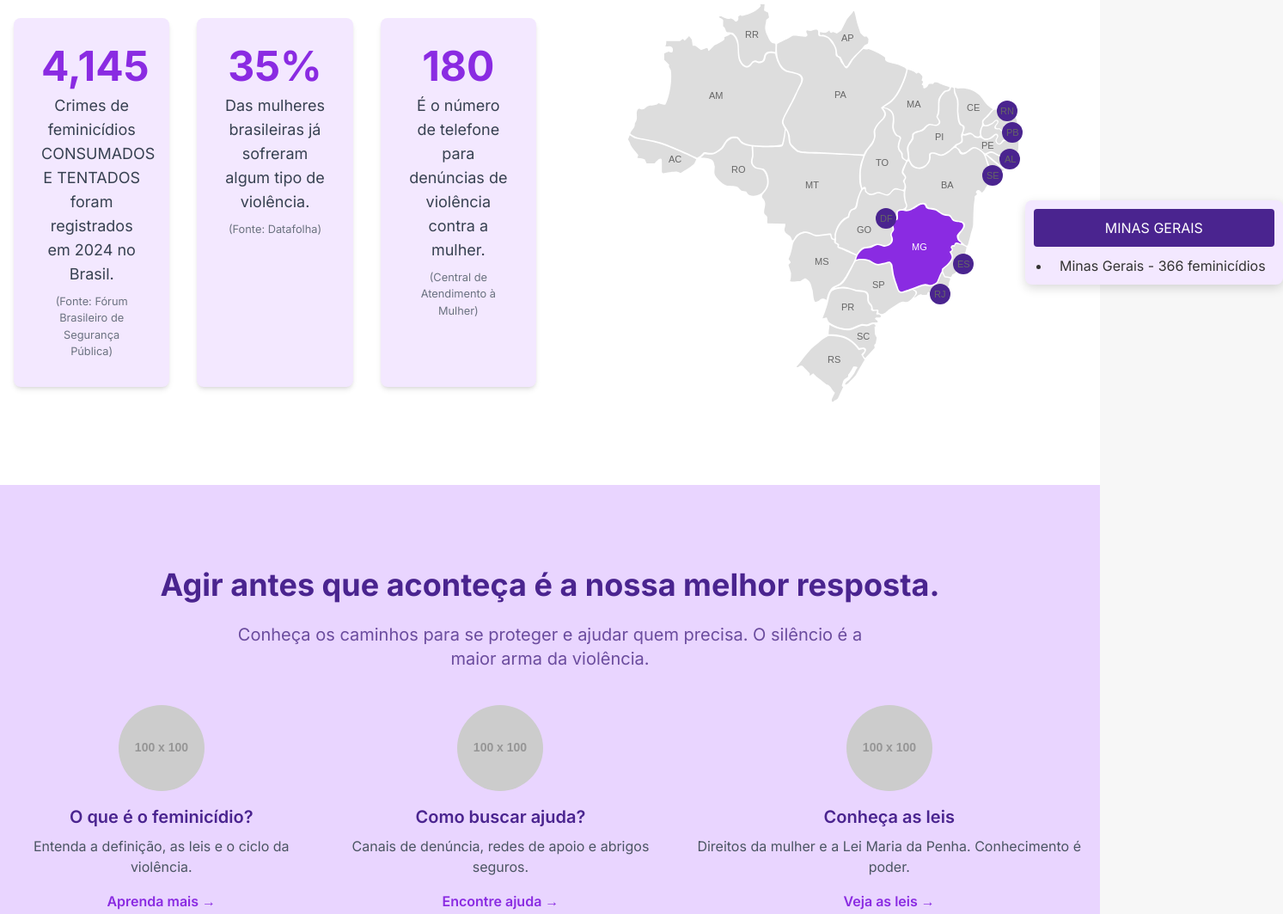
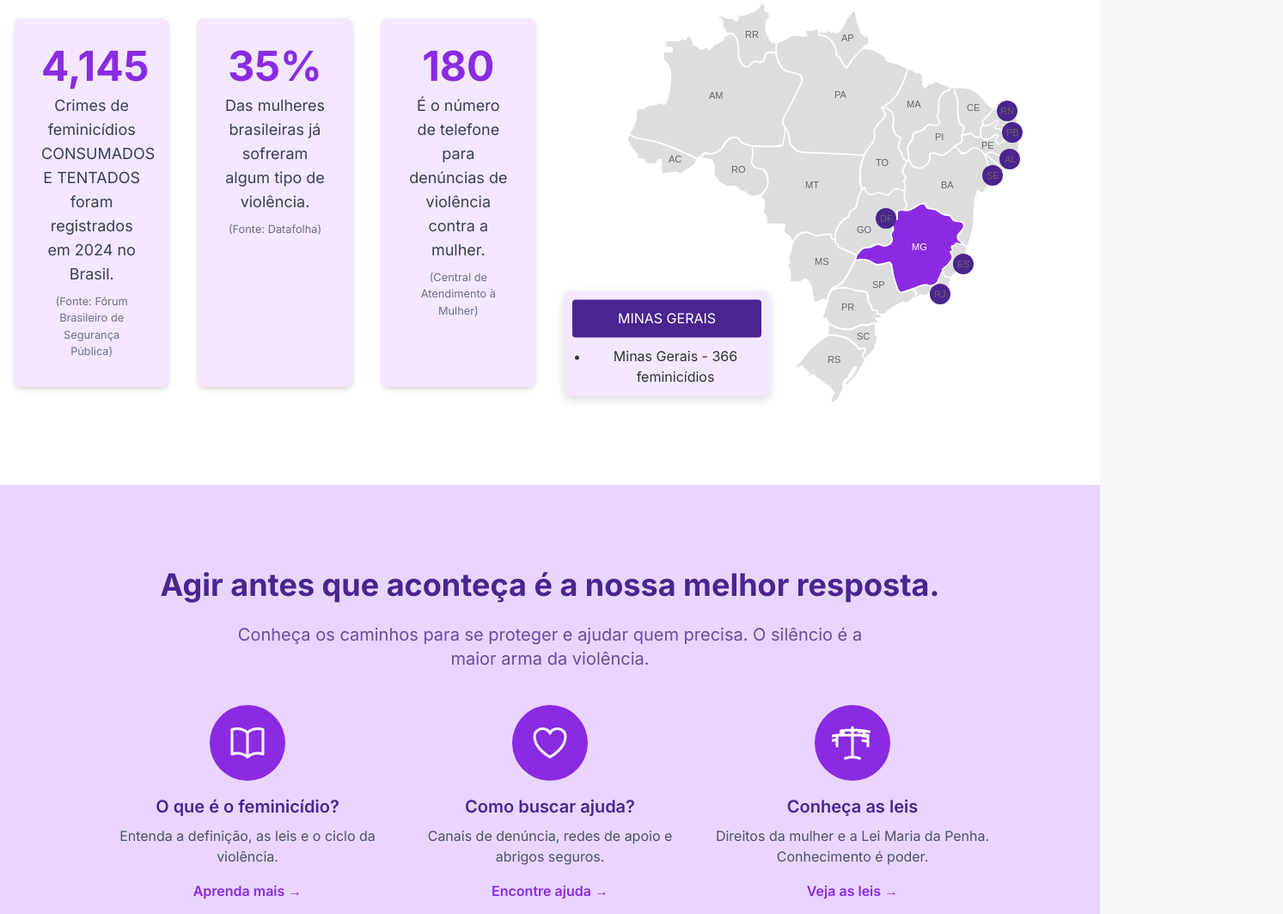
Before and after one commit to jopedica/feminicidio, a plain HTML site: page index.html in a window 1280 px wide. Shown: the part 713-1776 px from the top of the page at 86% size, 1493 px wide, since content can reach past the window. Drawn offline with nearby package versions, Linux system fonts and the light colour scheme; placeholder pictures from the web are drawn by us.

Commit message:
fix dialogbar

```diff
--- a/index.html
+++ b/index.html
@@ -62,13 +62,13 @@
             position: absolute;
             opacity: 0;
             visibility: hidden;
-            width: 300px;
+            width: 240px;
 
             /* Posicionamento corrigido */
-            top: 60%;
-            left: 85%; /* Começa no final do container do mapa */
-            transform: translateY(-50%); /* Centraliza apenas verticalmente */
-            margin-left: 20px; /* Adiciona um espaço entre o mapa e a caixa */
+            top: 80%;
+            nav-down: 60%; /* Começa no final do container do mapa */
+            transform: translateY(-30%); /* Centraliza apenas verticalmente */
+
 
             /* Estilos visuais */
             padding: 10px;
@@ -584,28 +584,41 @@
         <p class="text-lg md:text-xl text-[#6b4c9e] mb-10 max-w-3xl mx-auto">
             Conheça os caminhos para se proteger e ajudar quem precisa. O silêncio é a maior arma da violência.
         </p>
-                <div class="flex flex-col md:flex-row justify-center space-y-4 md:space-y-0 md:space-x-8">
-                    <!-- CTA 1 -->
+        <div class="flex flex-col md:flex-row justify-center space-y-8 md:space-y-0 md:space-x-8">
+
             <div class="flex flex-col items-center">
-                        <img src="https://placehold.co/100x100/e9d5ff/8a2be2?text=Saber" alt="Ícone de livro" class="mb-4 rounded-full">
+                <div class="p-5 bg-[#8a2be2] rounded-full mb-4 inline-flex">
+                    <svg xmlns="http://www.w3.org/2000/svg" fill="none" viewBox="0 0 24 24" stroke-width="1.5" stroke="white" class="w-12 h-12">
+                        <path stroke-linecap="round" stroke-linejoin="round" d="M12 6.042A8.967 8.967 0 0 0 6 3.75c-1.052 0-2.062.18-3 .512v14.25A8.987 8.987 0 0 1 6 18c2.305 0 4.408.867 6 2.292m0-14.25a8.966 8.966 0 0 1 6-2.292c1.052 0 2.062.18 3 .512v14.25A8.987 8.987 0 0 0 18 18a8.967 8.967 0 0 0-6 2.292m0-14.25v14.25" />
+                    </svg>
+                </div>
                 <h3 class="text-xl font-semibold text-[#4a248f] mb-2">O que é o feminicídio?</h3>
-                        <p class="text-gray-600 mb-4">Entenda a definição, as leis e o ciclo da violência.</p>
+                <p class="text-gray-600 mb-4 max-w-xs">Entenda a definição, as leis e o ciclo da violência.</p>
                 <a href="leis.html" class="text-[#8a2be2] font-semibold hover:underline">Aprenda mais &rarr;</a>
             </div>
-                    <!-- CTA 2 -->
+
             <div class="flex flex-col items-center">
-                        <img src="https://placehold.co/100x100/e9d5ff/8a2be2?text=Ajudar" alt="Ícone de mão" class="mb-4 rounded-full">
+                <div class="p-5 bg-[#8a2be2] rounded-full mb-4 inline-flex">
+                    <svg xmlns="http://www.w3.org/2000/svg" fill="none" viewBox="0 0 24 24" stroke-width="1.5" stroke="white" class="w-12 h-12">
+                        <path stroke-linecap="round" stroke-linejoin="round" d="M21 8.25c0-2.485-2.099-4.5-4.688-4.5-1.935 0-3.597 1.126-4.312 2.733-.715-1.607-2.377-2.733-4.313-2.733C5.1 3.75 3 5.765 3 8.25c0 7.22 9 12 9 12s9-4.78 9-12Z" />
+                    </svg>
+                </div>
                 <h3 class="text-xl font-semibold text-[#4a248f] mb-2">Como buscar ajuda?</h3>
-                        <p class="text-gray-600 mb-4">Canais de denúncia, redes de apoio e abrigos seguros.</p>
+                <p class="text-gray-600 mb-4 max-w-xs">Canais de denúncia, redes de apoio e abrigos seguros.</p>
                 <a href="ajuda.html" class="text-[#8a2be2] font-semibold hover:underline">Encontre ajuda &rarr;</a>
             </div>
-                    <!-- CTA 3 -->
+
             <div class="flex flex-col items-center">
-                        <img src="https://placehold.co/100x100/e9d5ff/8a2be2?text=Legislação" alt="Ícone de balança" class="mb-4 rounded-full">
+                <div class="p-5 bg-[#8a2be2] rounded-full mb-4 inline-flex">
+                    <svg xmlns="http://www.w3.org/2000/svg" fill="none" viewBox="0 0 24 24" stroke-width="1.5" stroke="white" class="w-12 h-12">
+                        <path stroke-linecap="round" stroke-linejoin="round" d="M12 3v17.25m0 0c-1.472 0-2.882.265-4.185.75M12 20.25c1.472 0 2.882.265 4.185.75M18.75 4.97A48.416 48.416 0 0 0 12 4.5c-2.291 0-4.545.16-6.75.47m13.5 0c1.01.143 2.01.317 3 .52m-3-.52v2.625m-13.5-2.625v2.625m13.5-2.625c-1.01.143-2.01.317-3 .52M6.75 4.97v2.625m7.5-3.125c-1.01.143-2.01.317-3 .52m3-.52c1.01.143 2.01.317 3 .52M3 7.5h18M3 7.5c-1.01.143-2.01.317-3 .52m18 0c1.01.143 2.01.317 3 .52M3 7.5v2.625m18-2.625v2.625m-18 0c-1.01.143-2.01.317-3 .52m18 0c1.01.143 2.01.317 3 .52m-18 0v2.625m18-2.625v2.625" />
+                    </svg>
+                </div>
                 <h3 class="text-xl font-semibold text-[#4a248f] mb-2">Conheça as leis</h3>
-                        <p class="text-gray-600 mb-4">Direitos da mulher e a Lei Maria da Penha. Conhecimento é poder.</p>
+                <p class="text-gray-600 mb-4 max-w-xs">Direitos da mulher e a Lei Maria da Penha. Conhecimento é poder.</p>
                 <a href="leis.html" class="text-[#8a2be2] font-semibold hover:underline">Veja as leis &rarr;</a>
             </div>
+
         </div>
     </div>
 </section>
```
Lines whose indentation alone changed are shown as unchanged.
